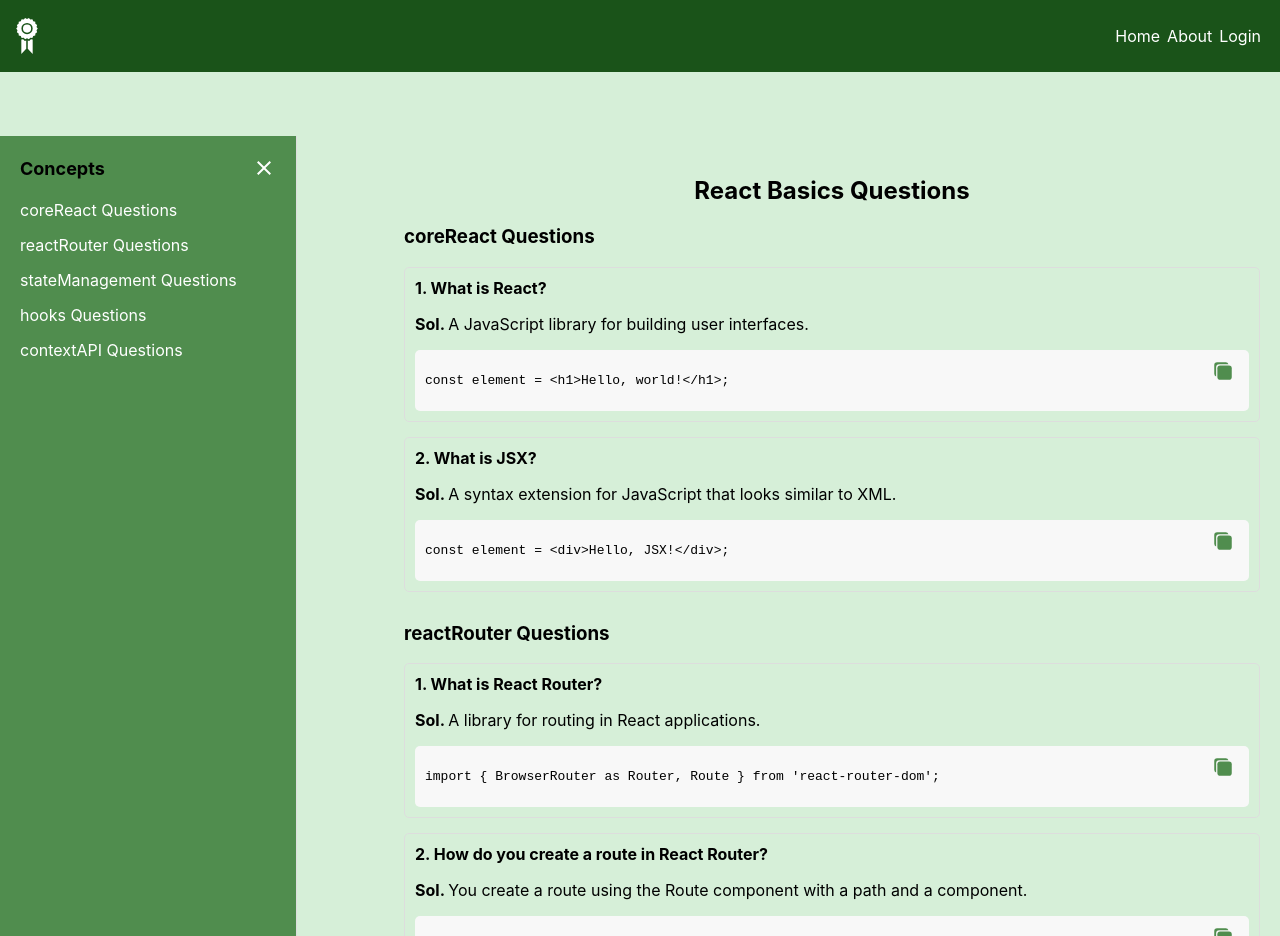
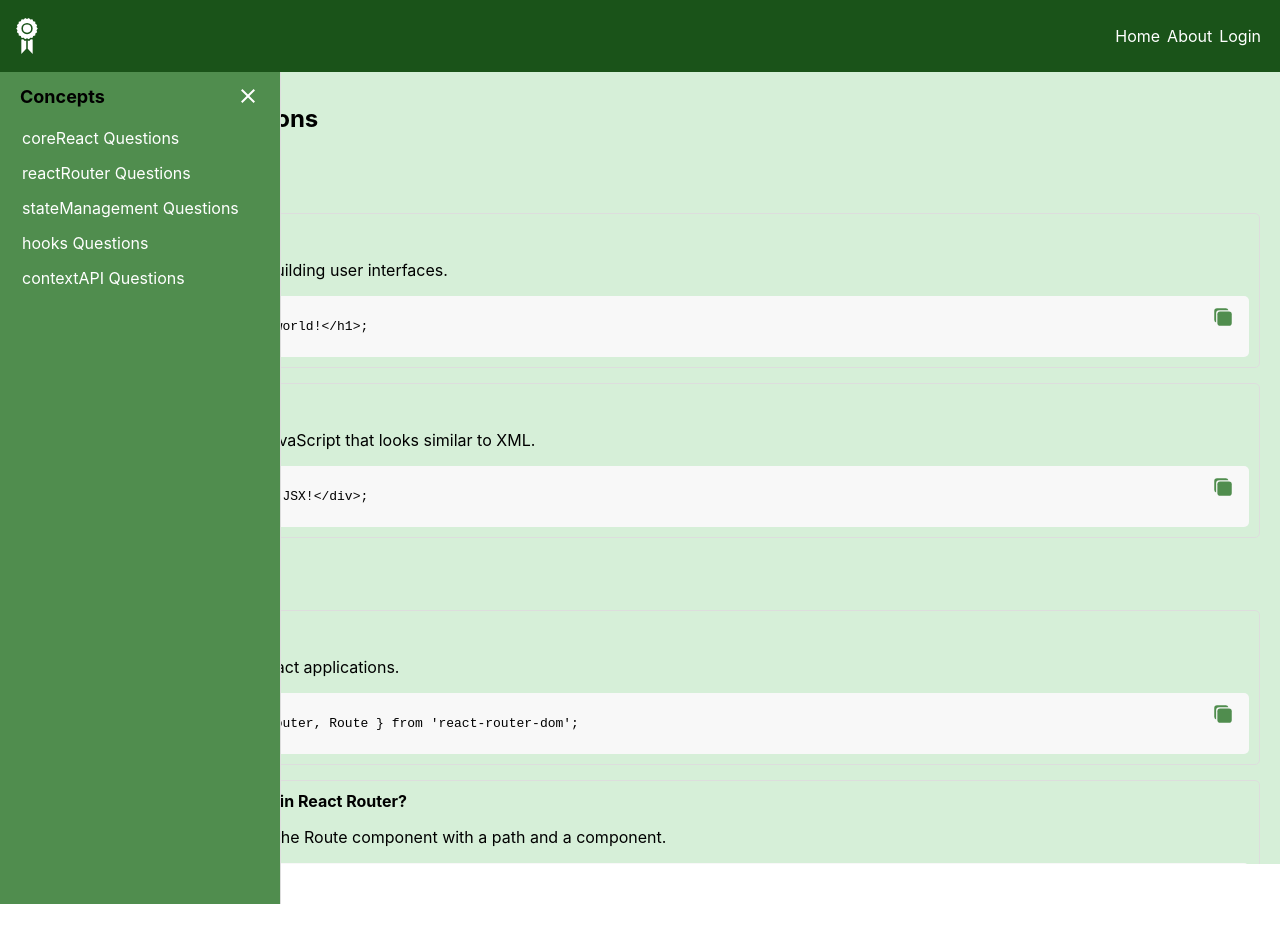
Before and after one commit to Gohitha6Nadikota/interviewprep, a React (Create React App) app: page /topics/1 in a window 1280 px wide. After the commit the page ends 864 px from the top, so only its background shows below. Built offline with nearby package versions, Linux system fonts and the light colour scheme.

Commit message:
Fixed info page

```diff
--- a/src/Components/InfoCard.js
+++ b/src/Components/InfoCard.js
@@ -4,7 +4,7 @@ import { BiArrowBack } from "react-icons/bi";
 import { IoMdClose } from "react-icons/io";
 import { IoCopy } from "react-icons/io5";
 import { newquestions } from "./data";
-
+import { BiSolidFoodMenu } from "react-icons/bi";
 const InfoCard = () => {
   const { id } = useParams();
   const [data, setData] = useState(null);
@@ -42,32 +42,28 @@ const InfoCard = () => {
       style={{
         display: "flex",
         flexDirection: "row",
-        marginTop: "9vh",
         width: "100%",
         height: "100vh",
         overflow: "hidden",
       }}
     >
-      {/* Back Arrow */}
       <div
         onClick={handleBack}
         style={{
           display: "flex",
           alignItems: "center",
-          position: "absolute",
           top: "6px",
           left: "20px",
           cursor: "pointer",
-          zIndex: 2, // Ensure it stays above other content
         }}
       >
-        <BiArrowBack style={{ fontSize: "23px", color: "black" }} />
+        <BiArrowBack style={{ fontSize: "23px", color: "white" }} />
       </div>
 
       {isSidebarOpen && (
         <div
           style={{
-            width: "20%",
+            width: "240px",
             backgroundColor: "#508D4E",
             color: "black",
             padding: "20px",
@@ -75,6 +71,7 @@ const InfoCard = () => {
             position: "fixed",
             height: "100%",
             overflowY: "auto",
+            zIndex: 2, // Ensures sidebar is on top of content
           }}
         >
           <div
@@ -115,6 +112,7 @@ const InfoCard = () => {
                     color: "white",
                     textDecoration: "none",
                     fontSize: "16px",
+                    padding: "2px",
                   }}
                 >
                   {topic} Questions
@@ -128,34 +126,38 @@ const InfoCard = () => {
       {/* Main Content */}
       <div
         style={{
-          marginLeft: isSidebarOpen ? "30%" : "0",
-          width: isSidebarOpen ? "70%" : "100%",
+          width: "100%",
           padding: "20px",
           overflowY: "auto",
           height: "100vh",
         }}
       >
+        <div style={{display:'flex',alignItems:'center'}}>
           {!isSidebarOpen && (
             <button
               onClick={toggleSidebar}
               style={{
-              position: "absolute",
-              top: "100px",
-              left: "20px",
-              backgroundColor: "#508D4E",
-              color: "white",
                 border: "none",
-              padding: "10px",
+                padding: "8px",
+                backgroundColor: "transparent",
                 cursor: "pointer",
                 borderRadius: "5px",
               }}
             >
-            Contents
+              <BiSolidFoodMenu
+                style={{
+                  fontSize: "34px",
+                  color: "#508d4e",
+                  cursor: "pointer",
+                }}
+              />
             </button>
           )}
           <h2 style={{ textAlign: "center", marginBottom: "20px" }}>
             {data.name} Questions
           </h2>
+        </div>
+
         {Object.keys(data.tags).map((topic) => (
           <div id={topic} key={topic} style={{ marginBottom: "30px" }}>
             <h3>{topic} Questions</h3>
```
Lines whose indentation alone changed are shown as unchanged.
